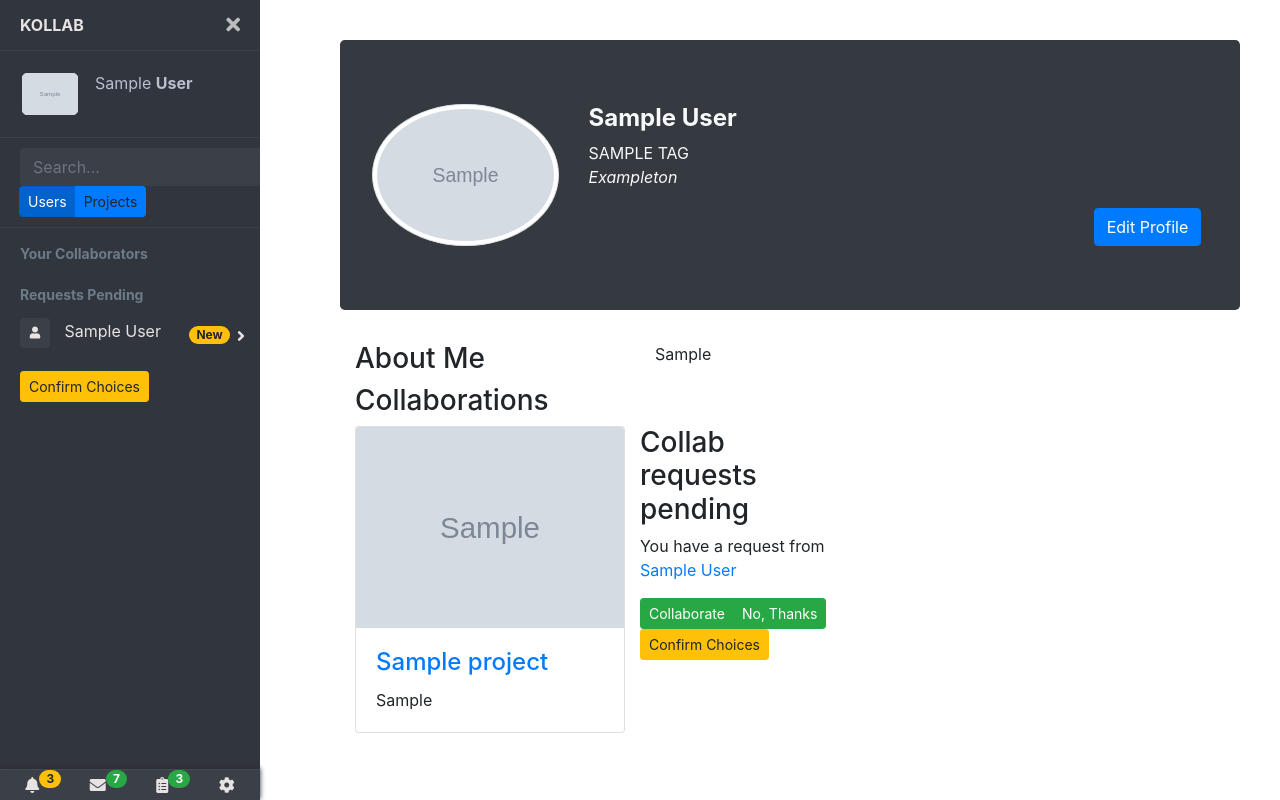
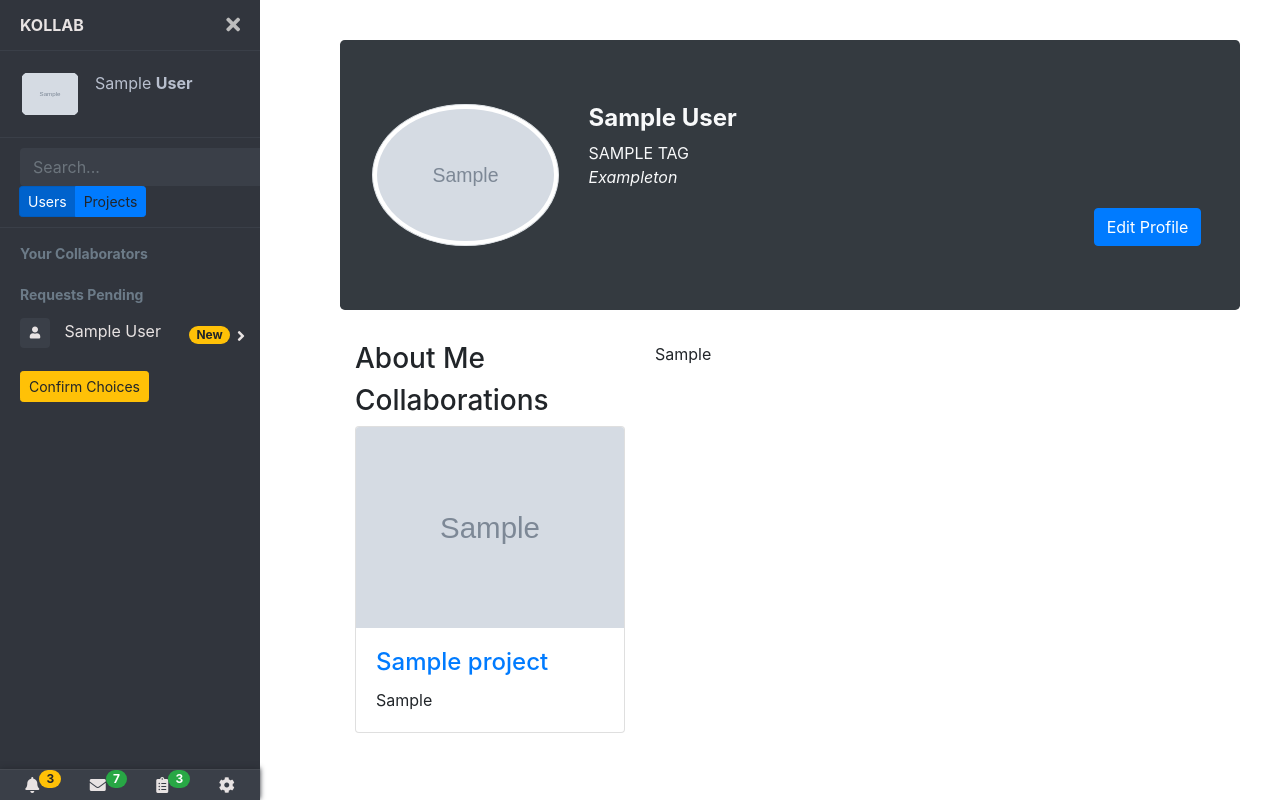
Before and after one commit to adamcunliffe/Kollab, a Django app: a page that uses templates/kollab/profile-personal.html in a window 1280 px wide. Run offline with Django 3.2, Linux system fonts and the light colour scheme; a user stored in the database is signed in; tables that the repository leaves empty hold one stand-in row (values such as "Sample post"); grey boxes marked "Sample" are stand-in pictures; some libraries are stand-ins or nearby versions.

Commit message:
Collab notifications moved to sidebar

```diff
--- a/templates/kollab/profile-personal.html
+++ b/templates/kollab/profile-personal.html
@@ -12,34 +12,4 @@
 {% endblock %}
 
 {% block test_collabs_messages %}
-<div>
-	<div class="row mt presentation">
-      <div class="col-lg-4 col-md-4">
-        <h3>Collab requests pending</h3>
-      </div>
-	 </div>
-
-	<div class="row">
-    <div class="col-lg-8 col-sm-8 mb-4">
-	<form id="collabs-recieved-form">
-	{% csrf_token %}
-	<input type="hidden" name="collab-recipient-username" value="{{ currentuser }}">
-	{% for collabs in collabsrecieved %} <!-- :P -->
-     <p class="text-left">You have a request from
-		<a href="{% url 'profile' user_name_slug=collabs.creator.slug %}">{{ collabs.creator.firstname }} {{ collabs.creator.lastname }}</a> <!-- name to change to first and last name--->
-		<input type="hidden" name="collab-sender-username" value="{{ collabs.creator.slug }}">
-
-			<div class="btn-group btn-group-toggle" data-toggle="buttons">
-			  <label class="btn btn-success btn-sm">
-				<input type="radio" name="options-{{ collabs.creator.slug }}" value="CONFIRMED" autocomplete="off"> Collaborate
-			  </label>
-			  <label class="btn btn-success btn-sm">
-				<input type="radio" name="options-{{ collabs.creator.slug }}" value="DENIED" autocomplete="off"> No, Thanks
-			  </label>
-			</div>
-	 {% endfor %}
-	 <button onclick="respond()" type="button" class="btn btn-warning btn-sm">Confirm Choices</button>
-	 </form>
-   </div>
-   </div>
 {% endblock %}
--- a/templates/kollab/profile-sidebar-base.html
+++ b/templates/kollab/profile-sidebar-base.html
@@ -133,12 +133,15 @@
               <i class="fa fa-user"></i>
               <span>{{ collabs.creator.firstname }} {{ collabs.creator.lastname }}</span>
               <span class="badge badge-pill badge-warning">New</span>
+			  <input type="hidden" name="collab-recipient-username" value="{{ currentuser }}">
+			  <input type="hidden" name="collab-sender-username" value="{{ collabs.creator.slug }}">
             </a>
             <div class="sidebar-submenu">
               <ul>
                 <li>
                   <a href="{% url 'profile' user_name_slug=collabs.creator.slug %}">View Profile
                   </a>
+
                 </li>
                 <li>
                   <div class="btn-group btn-group-toggle" data-toggle="buttons">
@@ -154,11 +157,12 @@
             </div>
           </li>
 		  {% endfor %}
+		  {% if collabsrecieved %}
 		  <li class="header-menu">
 		   <span><button onclick="respond()" type="button" class="btn btn-warning btn-sm">Confirm Choices</button>
 			</form></span>
           </li>
-
+		  {% endif %}
 
           <!--li class="sidebar-dropdown">
             <a href="#">
```
